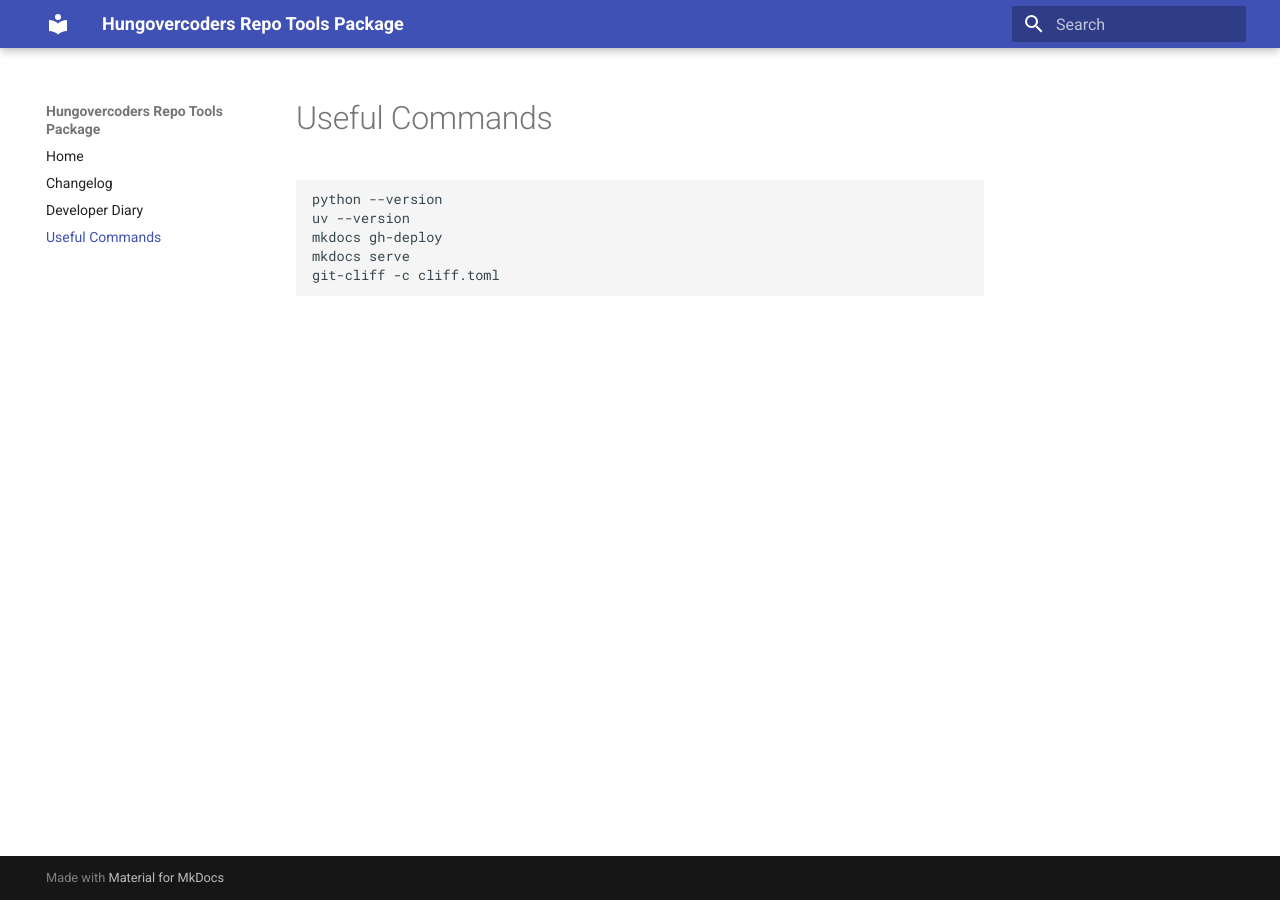
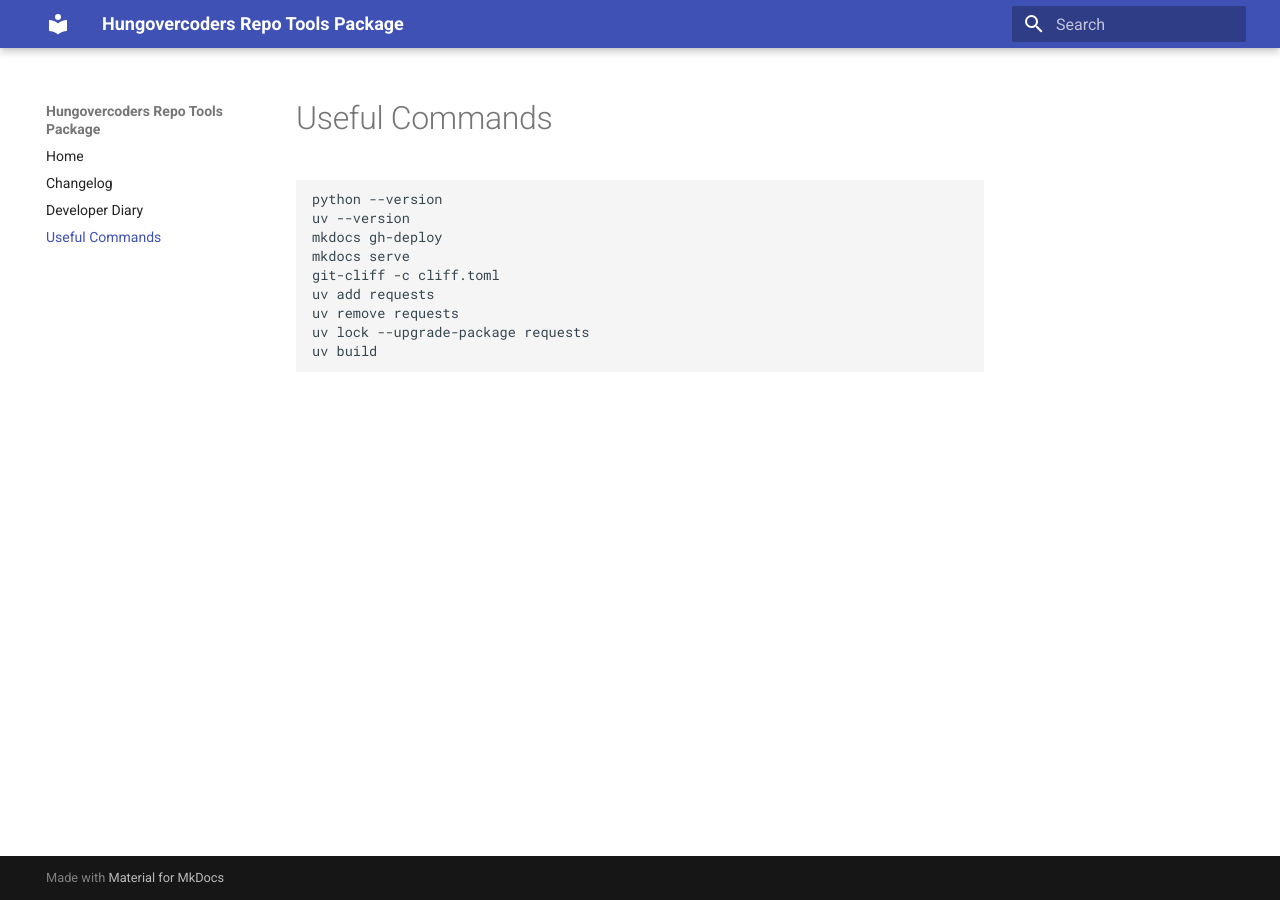
Before and after one commit to hungovercoders/repo.tools.package, an MkDocs documentation site: the page built from docs/useful_commands.md, in a window 1280 px wide. Built offline with MkDocs 1.6.1 and Material for MkDocs 9.7.7, drawn with Linux system fonts in a browser that asks for light colours.

Commit message:
Add auto-tagging and publishing workflows for Python package, update useful commands, and define Python version

````diff
--- a/docs/useful_commands.md
+++ b/docs/useful_commands.md
@@ -6,4 +6,8 @@ uv --version
 mkdocs gh-deploy
 mkdocs serve
 git-cliff -c cliff.toml
+uv add requests
+uv remove requests
+uv lock --upgrade-package requests
+uv build
 ```
````
Also changed, not shown: hungovercoders-repo-tools/README.md (added), 6 other files.
